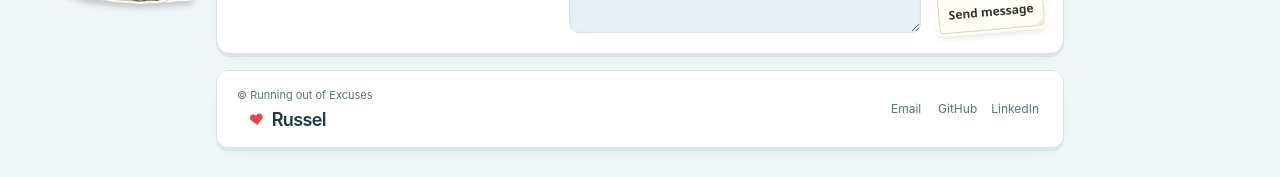
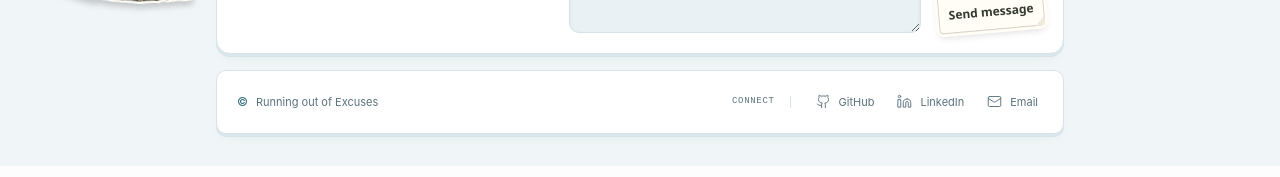
Before and after one commit to wrestle-R/Portfolio, a React (Vite) app: page / in a window 1280 px wide. Shown: the part 4737-4914 px from the top of the page. Built offline with nearby package versions, Linux system fonts and the light colour scheme; no server answers.

Commit message:
smaller footer, just the essentials

```diff
--- a/src/components/Footer.jsx
+++ b/src/components/Footer.jsx
@@ -1,25 +1,29 @@
 import React from 'react';
+import { Github, Linkedin, Mail } from 'lucide-react';
 import './footer.css';
 
 const footerLinks = [
-  { label: 'Email', href: 'mailto:russeldanielpaul@gmail.com' },
-  { label: 'GitHub', href: 'https://github.com/wrestle-R' },
-  { label: 'LinkedIn', href: 'https://linkedin.com/in/russel-daniel-970b8a303' },
+  { label: 'GitHub', href: 'https://github.com/wrestle-R', Icon: Github },
+  { label: 'LinkedIn', href: 'https://linkedin.com/in/russel-daniel-970b8a303', Icon: Linkedin },
+  { label: 'Email', href: 'mailto:russeldanielpaul@gmail.com', Icon: Mail },
 ];
 
 export default function Footer() {
   return (
     <footer className="site-footer portfolio-footer">
-      <div className="mx-auto w-full max-w-4xl">
+      <div className="site-footer-frame mx-auto max-w-4xl">
         <div className="site-footer-panel">
-          <div className="site-footer-signature">
-            <p className="site-footer-copyright">© Running out of Excuses</p>
-            <p className="site-footer-name"><span className="site-footer-heart">♥</span> Russel</p>
-          </div>
-          <nav className="site-footer-links" aria-label="Social links">
-            {footerLinks.map(({ label, href }) => (
-              <a key={label} href={href} target={href.startsWith('https:') ? '_blank' : undefined} rel={href.startsWith('https:') ? 'noopener noreferrer' : undefined}>{label}</a>
-            ))}
+          <p className="site-footer-copyright"><span className="site-footer-copyright-symbol">©</span><span>Running out of Excuses</span></p>
+          <nav className="site-footer-connect" aria-label="Connect">
+            <span className="site-footer-connect-label" aria-hidden="true">Connect</span>
+            <div className="site-footer-links">
+              {footerLinks.map(({ label, href, Icon }) => (
+                <a key={label} href={href} title={label} target={href.startsWith('https:') ? '_blank' : undefined} rel={href.startsWith('https:') ? 'noopener noreferrer' : undefined}>
+                  {React.createElement(Icon, { size: 15, strokeWidth: 1.5, 'aria-hidden': true })}
+                  <span className="site-footer-link-label">{label}</span>
+                </a>
+              ))}
+            </div>
           </nav>
         </div>
       </div>
--- a/src/components/footer.css
+++ b/src/components/footer.css
@@ -1,22 +1,39 @@
-.portfolio-footer { --footer-ink:oklch(var(--foreground)); --footer-muted:oklch(var(--muted-foreground)); }
+.portfolio-footer { --footer-ink:oklch(var(--foreground)); --footer-muted:oklch(var(--muted-foreground)); --footer-accent:oklch(var(--primary)); --footer-glint:#ffffff0c; }
+:root[data-theme='light'] .portfolio-footer { --footer-glint:#ffffffcf; }
 .site-footer { width:100%; padding:16px 16px 32px; }
-.site-footer-panel { display:grid; grid-template-columns:minmax(0,1fr) auto; align-items:center; gap:8px 20px; padding:16px 20px; border:1px solid var(--sk-edge); border-radius:12px; background:linear-gradient(145deg,var(--sk-surface-raised),var(--sk-surface)); box-shadow:var(--sk-paper-shadow); }
-.site-footer-signature { display:flex; flex-direction:column; align-items:flex-start; gap:5px; min-width:0; }
-.site-footer-copyright { margin:0; color:var(--footer-muted); font-size:11px; line-height:1.5; }
-.site-footer-name { display:flex; align-items:center; gap:8px; margin:0 0 0 12px; color:var(--footer-ink); font-size:18px; line-height:1.2; font-weight:600; letter-spacing:-.035em; }
-.site-footer-heart { display:inline-block; color:#ef4444; font-size:15px; transform:rotate(-8deg); transition:transform 180ms ease; }
-.site-footer-links { display:flex; flex-wrap:wrap; align-items:center; justify-content:flex-end; gap:6px; }
-.site-footer-links a { display:inline-flex; align-items:center; justify-content:center; min-width:44px; min-height:44px; padding:4px; border-radius:5px; color:var(--footer-muted); font-size:12px; text-decoration:none; text-underline-offset:5px; transition:color 160ms ease,background-color 160ms ease; }
-.site-footer-links a:hover { color:var(--footer-ink); background:var(--sk-well); text-decoration:underline; }
-@media (hover:hover) { .site-footer-panel:hover .site-footer-heart { transform:rotate(8deg) scale(1.15); } }
-@media (min-width:768px) and (max-width:1199px) {
-  .site-footer-panel:has(.mobile-sticker-slot) { grid-template-columns:minmax(0,1fr) auto 64px; }
+.site-footer-frame { width:100%; container:site-footer / inline-size; }
+.site-footer-panel {
+  display:flex; justify-content:space-between; align-items:center; gap:22px;
+  padding:9px 15px 9px 20px; border:1px solid var(--sk-edge); border-radius:10px;
+  background:linear-gradient(110deg,var(--sk-surface-raised),var(--sk-surface) 65%);
+  box-shadow:inset 0 1px var(--footer-glint),0 2px var(--sk-base),0 3px var(--sk-edge);
 }
-@media (max-width:1199px) { .site-footer-panel > .mobile-sticker-slot { width:64px; height:64px; } }
-@media (max-width:767px) {
-  .site-footer-panel { padding:16px 18px; gap:3px 12px; }
-  .site-footer-signature, .site-footer-links { grid-column:1; }
-  .site-footer-links { justify-content:flex-start; margin-left:-4px; }
-  .site-footer-panel > .mobile-sticker-slot { grid-column:2; grid-row:1 / 3; align-self:center; }
+.site-footer-copyright { display:flex; align-items:center; gap:8px; min-width:0; margin:0; color:var(--footer-muted); font-size:11px; line-height:1.5; }
+.site-footer-copyright-symbol { color:var(--footer-accent); font-size:12px; }
+.site-footer-connect { display:flex; align-items:center; gap:15px; }
+.site-footer-connect-label { padding-right:15px; border-right:1px solid var(--sk-edge); color:var(--footer-muted); font:400 9px/1.3 ui-monospace,monospace; letter-spacing:.075em; text-transform:uppercase; }
+.site-footer-links { display:flex; gap:3px; }
+.site-footer-links a { display:flex; align-items:center; justify-content:center; gap:8px; min-height:44px; padding:7px 10px; border-radius:5px; color:var(--footer-muted); font-size:11px; line-height:1.5; text-decoration:none; transition:color 160ms ease,background-color 160ms ease; }
+.site-footer-links svg { display:block; flex-shrink:0; width:15px; height:15px; }
+.site-footer-links a:hover { color:var(--footer-ink); background:var(--footer-glint); box-shadow:inset 0 1px var(--footer-glint); }
+.site-footer-links a:hover svg { color:var(--footer-accent); }
+.site-footer-links a:focus-visible { outline:2px solid var(--footer-accent); outline-offset:3px; }
+@container site-footer (max-width:650px) {
+  .site-footer-panel { gap:12px; padding:10px 10px 10px 14px; }
+  .site-footer-copyright { align-items:flex-start; gap:6px; max-width:140px; font-size:10px; }
+  .site-footer-copyright-symbol { font-size:11px; }
+  .site-footer-connect { display:grid; gap:1px; }
+  .site-footer-connect-label { display:none; }
+  .site-footer-links { gap:0; }
+  .site-footer-links a { width:44px; min-height:44px; padding:0; }
+  .site-footer-links svg { width:16px; height:16px; }
+  .site-footer-link-label { position:absolute; width:1px; height:1px; padding:0; margin:-1px; overflow:hidden; clip-path:inset(50%); white-space:nowrap; }
 }
-@media (prefers-reduced-motion:reduce) { .site-footer-heart, .site-footer-links a { transition:none; } }
+@container site-footer (max-width:330px) {
+  .site-footer-panel { gap:8px; padding-left:12px; }
+  .site-footer-copyright { gap:5px; font-size:9px; }
+  .site-footer-copyright-symbol { font-size:10px; }
+}
+/* Leave the existing floating return button clear of footer links. */
+@media (max-width:1199px) { .site-footer { padding-bottom:calc(64px + env(safe-area-inset-bottom)); } }
+@media (prefers-reduced-motion:reduce) { .site-footer-links a { transition:none; } }
```
